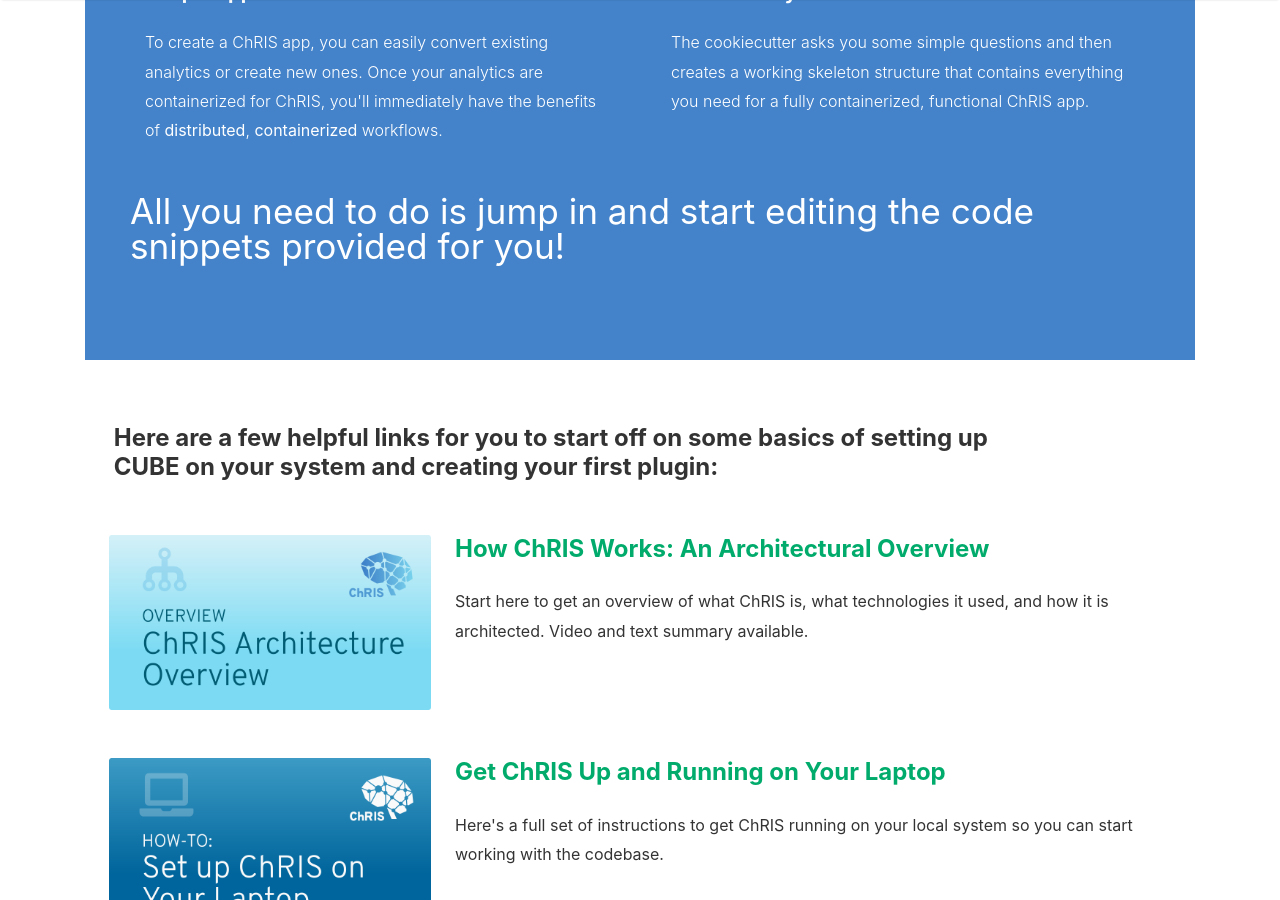
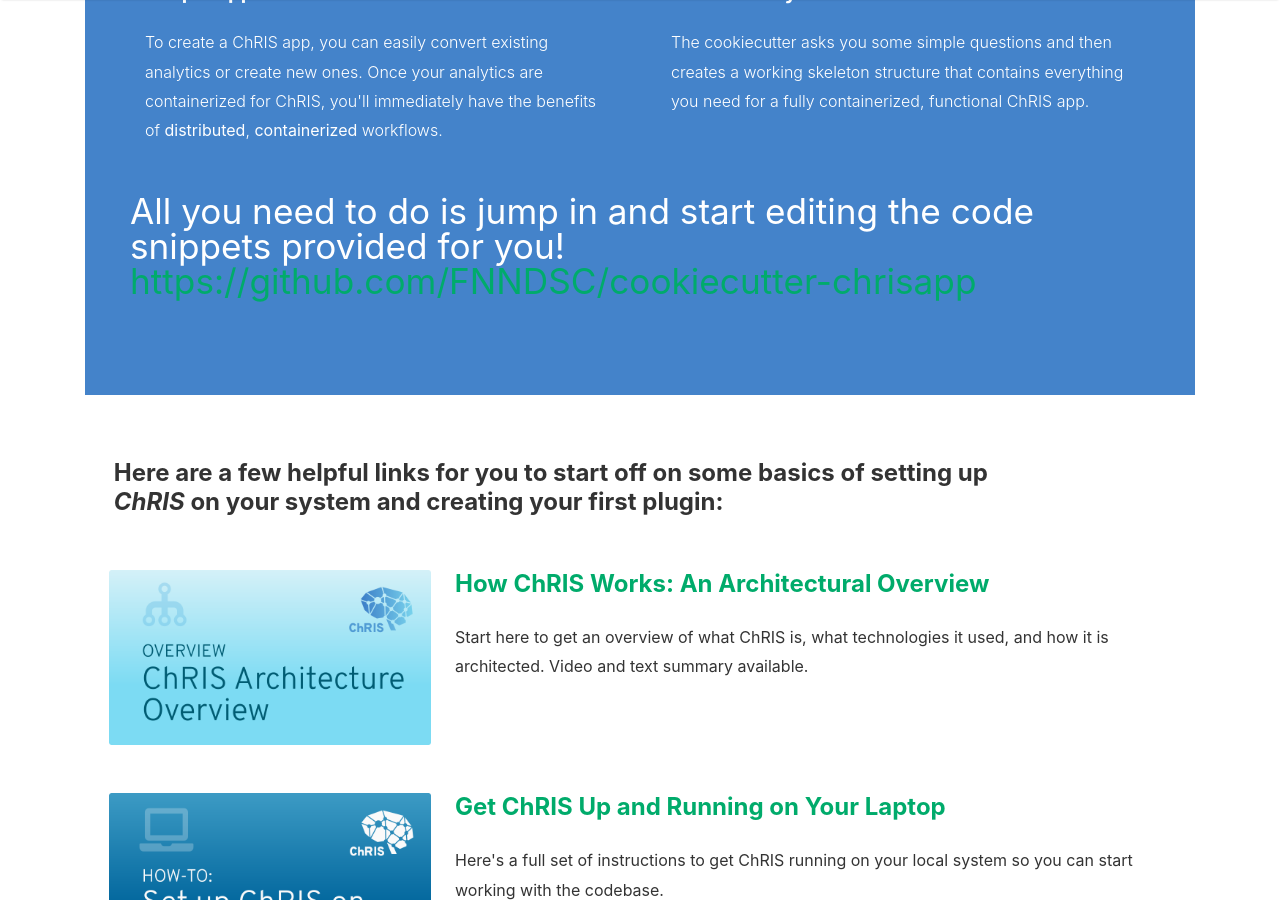
Before and after one commit to FNNDSC/website-old, a Jekyll site: the page built from _pages/for-devs.md, in a window 1280 px wide and 900 px high, scrolled down 1390 px. Built offline with Jekyll 4.4.1, drawn with Linux system fonts in a browser that asks for light colours; nearby versions of some CDN libraries; some web fonts are replaced; a style sheet for code colours, icons or effects is not loaded.

Commit message:
Add link to cookiecutter-chrisapp

```diff
--- a/_pages/for-devs.md
+++ b/_pages/for-devs.md
@@ -139,7 +139,12 @@
     <div class="row">
 		<div class="col">
     <h3>All you need to do is jump in and start editing the code
-    snippets provided for you!</h3>
+    snippets provided for you!
+    <br />
+    <a href="https://github.com/FNNDSC/cookiecutter-chrisapp">
+    https://github.com/FNNDSC/cookiecutter-chrisapp
+    </a>
+    </h3>
     </div>
     </div>
   </div>
@@ -147,7 +152,7 @@
 </div>
 <!-- prettier-ignore-start -->
 
-<h4 style="margin:1.8rem; margin-top: 4rem; width: 80%;" class="main-dev-content-header">Here are a few helpful links for you to start off on some basics of setting up CUBE on your system and creating your first plugin:</h4>
+<h4 style="margin:1.8rem; margin-top: 4rem; width: 80%;" class="main-dev-content-header">Here are a few helpful links for you to start off on some basics of setting up <em>ChRIS</em> on your system and creating your first plugin:</h4>
 
 <section id="library">
 
```
